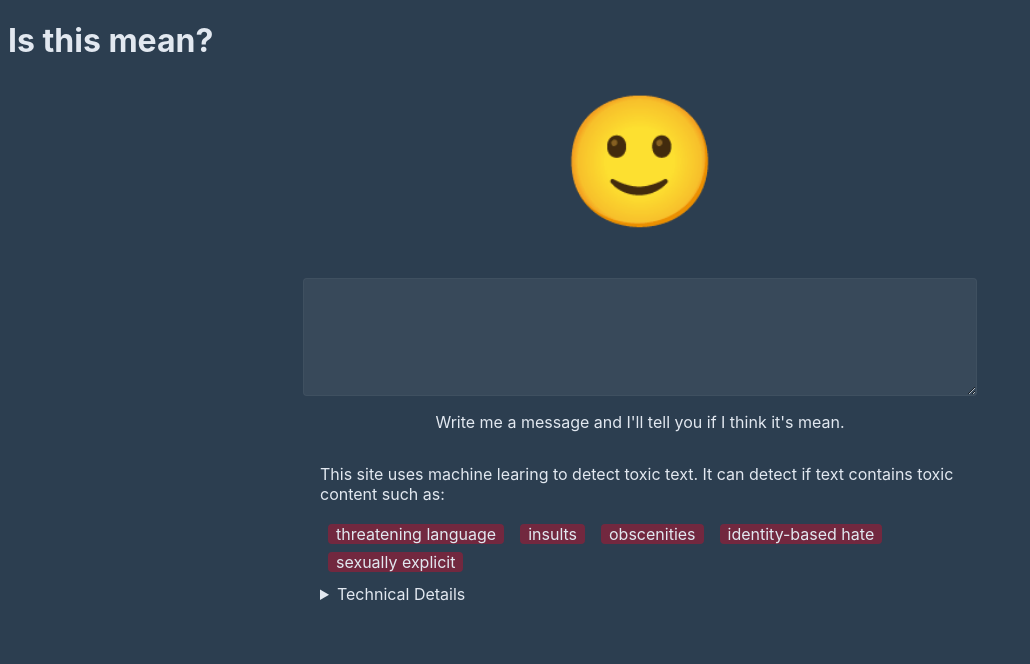
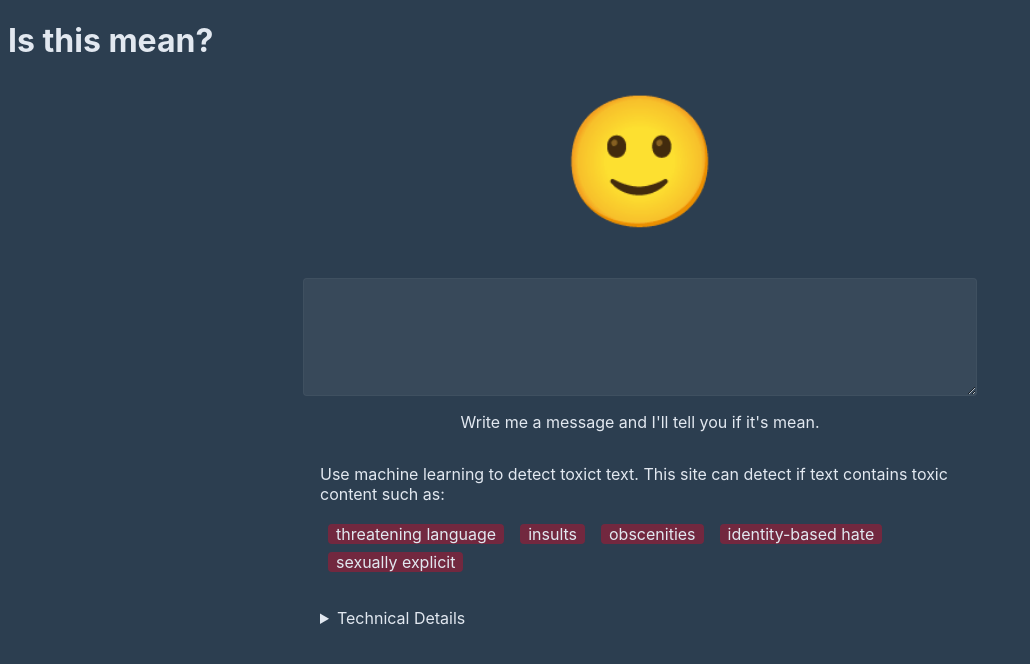
Before and after one commit to shadskii/isthismean, a Vue app: page / in a window 1280 px wide. Shown: the top 664 px of the page, without its empty margins (0-1030 px from the left). Built offline with nearby package versions, Linux system fonts and the light colour scheme.

Commit message:
Tweak wording

```diff
--- a/src/components/text-sentiment.vue
+++ b/src/components/text-sentiment.vue
@@ -64,13 +64,14 @@ const toxics = ref([
       <span v-for="badge in badges" :key="badge" class="badge">{{ badge }}</span>
     </div>
     <textarea class="text-input" v-model="message" rows="5" />
-    <p>Write me a message and I'll tell you if I think it's mean.</p>
+    <p>Write me a message and I'll tell you if it's mean.</p>
     <div>
-      <p>This site uses machine learing to detect toxic text. It can detect if text contains toxic content such as:</p>
+      <p>Use machine learning to detect toxict text. This site can detect if text contains toxic content such as:</p>
       <div class="badge-container">
         <span v-for="badge in toxics" :key="badge" class="badge">{{ badge }}</span>
       </div>
-      <details>
+
+      <details class="tech-details">
         <summary>Technical Details</summary>
         <h3>ML Model</h3>
         <p>
@@ -150,4 +151,10 @@ const toxics = ref([
 .text-input:focus {
   border-color: white;
 }
+.tech-details summary:hover {
+  cursor: pointer;
+}
+.tech-details {
+  margin: 2rem 0;
+}
 </style>
```
